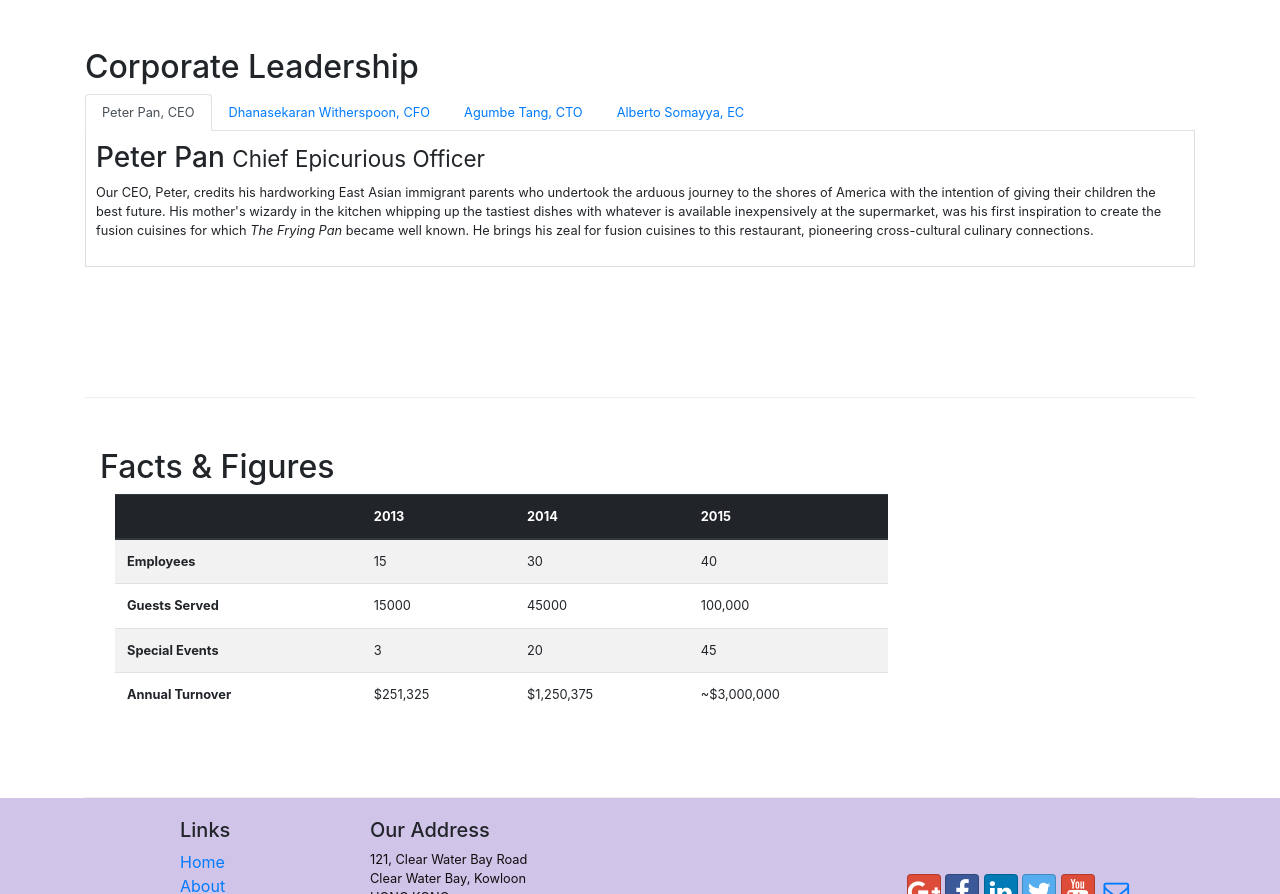
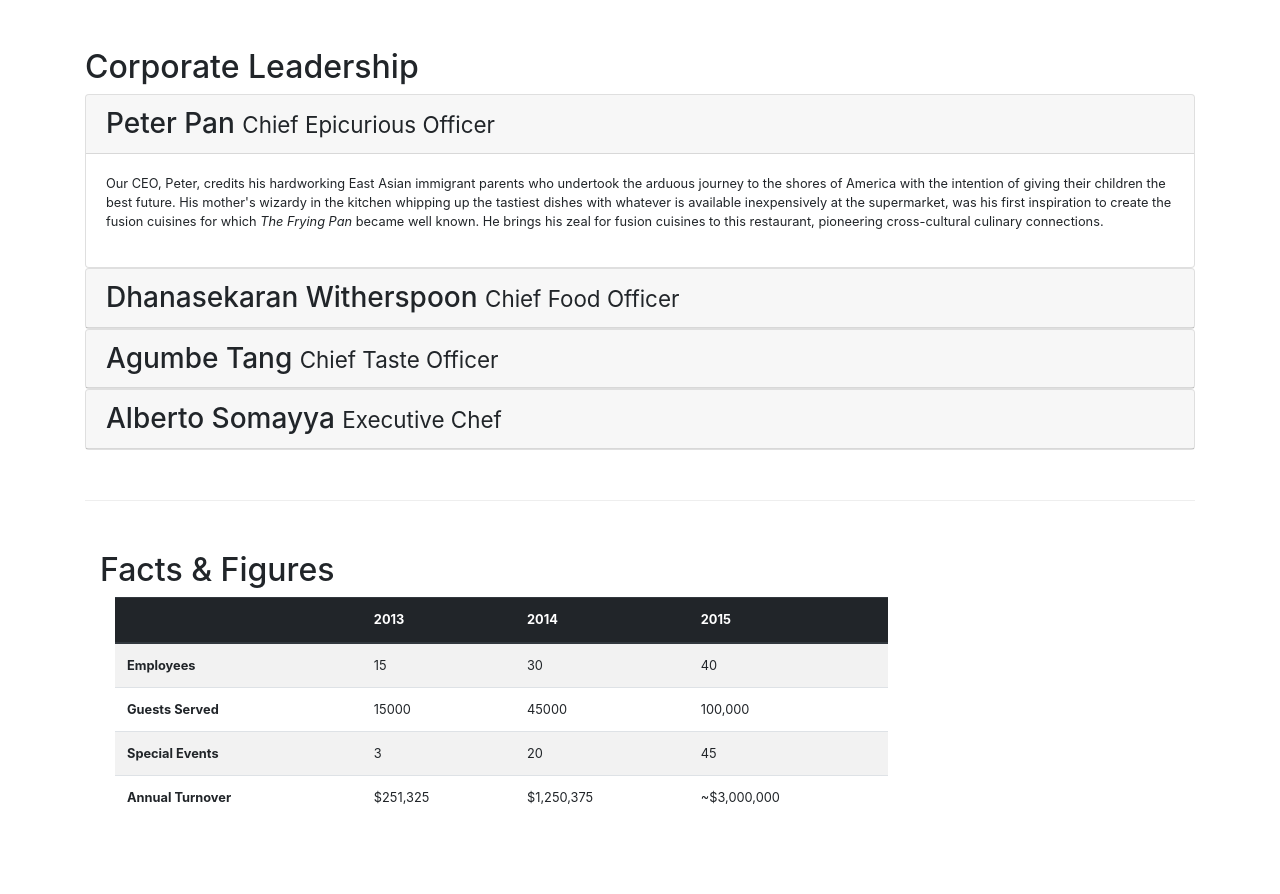
Before and after one commit to harnab28/CourseraBootrap, a website: page aboutus.html in a window 1280 px wide. Shown: the part 979-1873 px from the top of the page. Drawn offline with nearby package versions, Linux system fonts and the light colour scheme.

Commit message:
Introduction to accordion

```diff
--- a/aboutus.html
+++ b/aboutus.html
@@ -113,47 +113,67 @@
             <div>
                 <h2>Corporate Leadership</h2>
 
-                <ul class="nav nav-tabs">
-                    <li class="nav-item">
-                        <a href="#peter" role="tab" data-toggle="tab" class="nav-link active"> Peter Pan, CEO</a>
-                    </li>
-
-                    <li class="nav-item">
-                        <a href="#danny" role="tab" data-toggle="tab" class="nav-link"> Dhanasekaran Witherspoon, CFO</a>
-                    </li>
-
-                    <li class="nav-item">
-                        <a href="#agumbe" role="tab" data-toggle="tab" class="nav-link"> Agumbe Tang, CTO</a>
-                    </li>
-
-                    <li class="nav-item">
-                        <a href="#alberto" role="tab" data-toggle="tab" class="nav-link"> Alberto Somayya, EC</a>
-                    </li>
-
-                </ul>
-
-                <div class="tab-content">
-                    <div role="tabpanel" class="tab-pane fade show active" id="peter">
-                        <h3>Peter Pan <small>Chief Epicurious Officer</small></h3>
-                        <p class="d-none d-sm-block">Our CEO, Peter, credits his hardworking East Asian immigrant parents who undertook the arduous journey to the shores of America with the intention of giving their children the best future. His mother's wizardy in the kitchen whipping up the tastiest dishes with whatever is available inexpensively at the supermarket, was his first inspiration to create the fusion cuisines for which <em>The Frying Pan</em> became well known. He brings his zeal for fusion cuisines to this restaurant, pioneering cross-cultural culinary connections.</p>
+                <div id="accordion">
+                    <div class="card">
+                        <div class="card-header" role="tab" id="peterhead">
+                            <h3 class="mb-0">
+                                <a data-toggle="collapse" data-target="#peter">
+                                    Peter Pan
+                                    <small>Chief Epicurious Officer</small>
+                                </a>
+                            </h3>
+                        </div>
+                        <div class="collapse show" id="peter" data-parent="#accordion">
+                            <div class="card-body">
+                                <p class="d-none d-sm-block">Our CEO, Peter, credits his hardworking East Asian immigrant parents who undertook the arduous journey to the shores of America with the intention of giving their children the best future. His mother's wizardy in the kitchen whipping up the tastiest dishes with whatever is available inexpensively at the supermarket, was his first inspiration to create the fusion cuisines for which <em>The Frying Pan</em> became well known. He brings his zeal for fusion cuisines to this restaurant, pioneering cross-cultural culinary connections.</p>
+                            </div>
+                        </div>
                     </div>
 
-                    <div role="tabpanel" class="tab-pane fade" id="danny">
-                        <h3>Dhanasekaran Witherspoon <small>Chief Food Officer</small></h3>
-                        <p class="d-none d-sm-block">Our CFO, Danny, as he is affectionately referred to by his colleagues, comes from a long established family tradition in farming and produce. His experiences growing up on a farm in the Australian outback gave him great appreciation for varieties of food sources. As he puts it in his own words, <em>Everything that runs, wins, and everything that stays, pays!</em></p>
 
+                    <div class="card">
+                        <div class="card-header" role="tab" id="dannyhead">
+                            <h3 class="mb-0">
+                                <a class="collapsed" data-toggle="collapse" data-target="#danny">
+                                    Dhanasekaran Witherspoon <small>Chief Food Officer</small>
+                                </a>
+                            </h3>
+                        </div>
+
+                        <div class="collapse" id="danny" data-parent="#accordion">
+                            <div class="card-body">
+                                <p class="d-none d-sm-block">Our CFO, Danny, as he is affectionately referred to by his colleagues, comes from a long established family tradition in farming and produce. His experiences growing up on a farm in the Australian outback gave him great appreciation for varieties of food sources. As he puts it in his own words, <em>Everything that runs, wins, and everything that stays, pays!</em></p>
+                            </div>
+                        </div>
                     </div>
+                    <div class="card">
+                            <div class="card-header" role="tab" id="agumbehead">
+                            <h3 class="mb-0">
+                                <a class="collapsed" data-toggle="collapse" data-target="#agumbe">
+                                Agumbe Tang <small>Chief Taste Officer</small>
+                                </a>
+                            </h3>
+                        </div>
+                        <div class="collapse" id="agumbe" data-parent="#accordion">
+                            <div class="card-body">
+                                <p class="d-none d-sm-block">Blessed with the most discerning gustatory sense, Agumbe, our CTO, personally ensures that every dish that we serve meets his exacting tastes. Our chefs dread the tongue lashing that ensues if their dish does not meet his exacting standards. He lives by his motto, <em>You click only if you survive my lick.</em></p>
+                            </div>
+                        </div>
+                    </div>
+                    <div class="card">
+                            <div class="card-header" role="tab" id="albertohead">
+                            <h3 class="mb-0">
+                                <a class="collapsed" data-toggle="collapse" data-target="#alberto">
+                                Alberto Somayya <small>Executive Chef</small>
+                                </a>
+                            </h3>
+                        </div>
+                        <div class="collapse" id="alberto" data-parent="#accordion">
+                            <div class="card-body">
+                                <p class="d-none d-sm-block">Award winning three-star Michelin chef with wide International experience having worked closely with whos-who in the culinary world, he specializes in creating mouthwatering Indo-Italian fusion experiences. He says, <em>Put together the cuisines from the two craziest cultures, and you get a winning hit! Amma Mia!</em></p>
 
-                    <div role="tabpanel" class="tab-pane fade" id="agumbe">
-                        <h3>Agumbe Tang <small>Chief Taste Officer</small></h3>
-                        <p class="d-none d-sm-block">Blessed with the most discerning gustatory sense, Agumbe, our CTO, personally ensures that every dish that we serve meets his exacting tastes. Our chefs dread the tongue lashing that ensues if their dish does not meet his exacting standards. He lives by his motto, <em>You click only if you survive my lick.</em></p>
-
-                    </div>
-
-                    <div role="tabpanel" class="tab-pane fade" id="alberto">
-                        <h3>Alberto Somayya <small>Executive Chef</small></h3>
-                        <p class="d-none d-sm-block">Award winning three-star Michelin chef with wide International experience having worked closely with whos-who in the culinary world, he specializes in creating mouthwatering Indo-Italian fusion experiences. He says, <em>Put together the cuisines from the two craziest cultures, and you get a winning hit! Amma Mia!</em></p>
-
+                            </div>
+                        </div>
                     </div>
 
                 </div>
```
